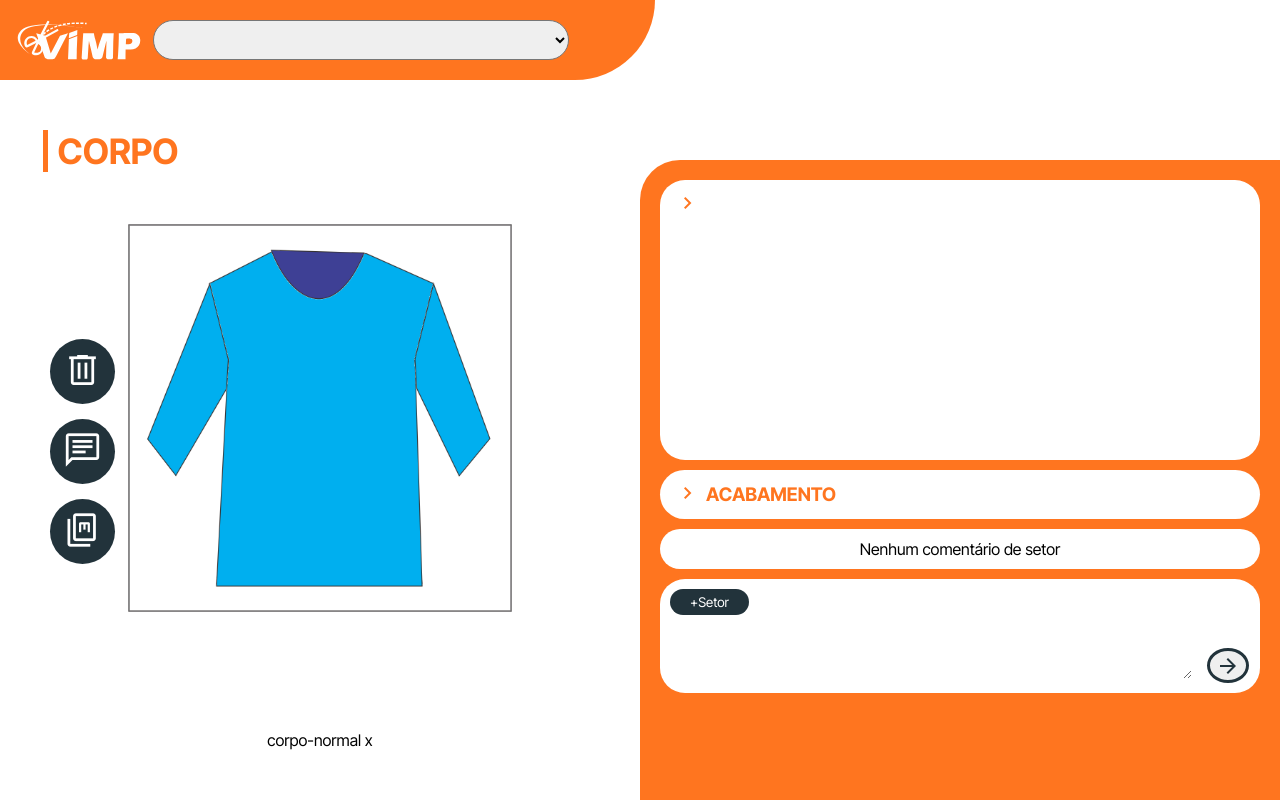
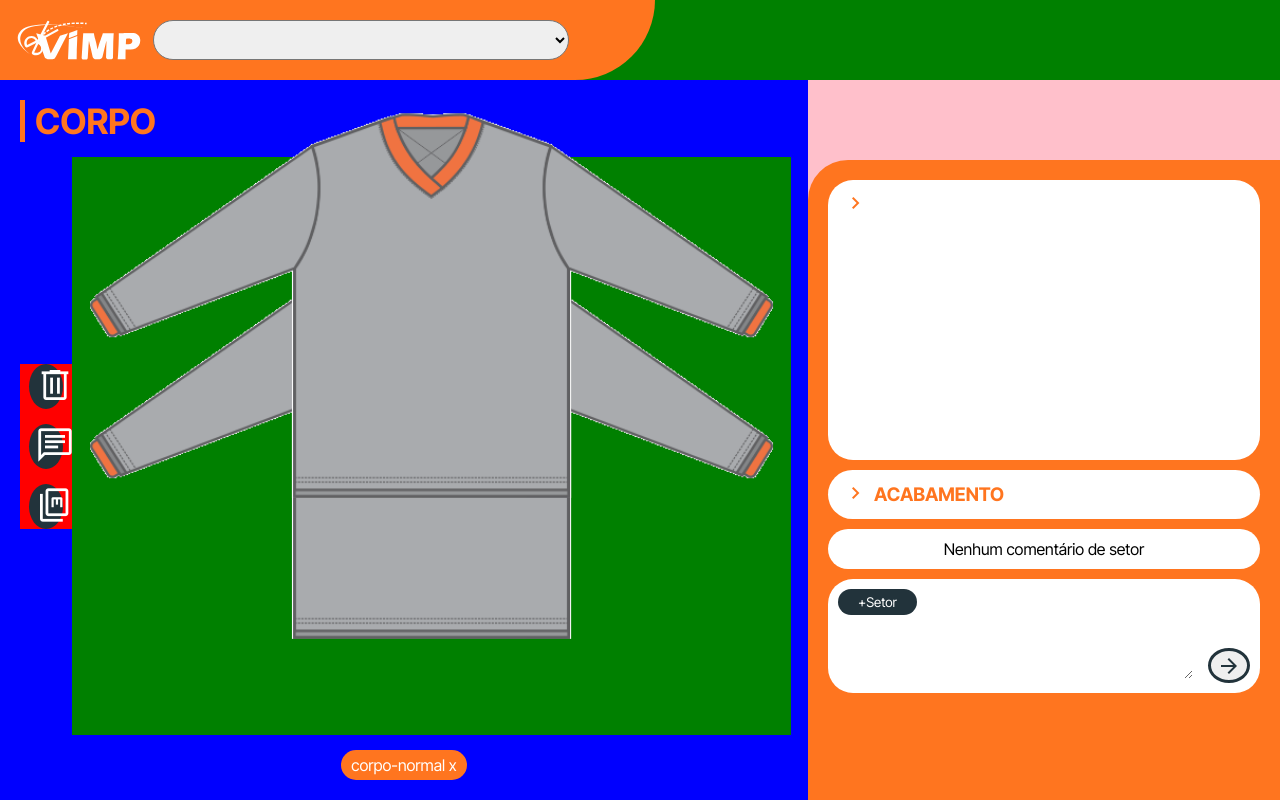
Before and after one commit to vinivip/VIMP-sandbox-, a PHP site: page / in a window 1280 px wide. Run offline with PHP 8.4, Linux system fonts and the light colour scheme; lists and menus that the app fills with data are empty; some libraries are stand-ins or nearby versions.

Commit message:
correção grid upload modelo teste

```diff
--- a/index.php
+++ b/index.php
@@ -9,7 +9,7 @@
     <link rel="stylesheet" href="https://fonts.googleapis.com/css2?family=Material+Symbols+Outlined:opsz,wght,FILL,GRAD@24,400,0,0" />
 </head>
 <body onload="preload()">
-    <header>
+    <header style="background-color: green;">
         <nav id="nav-os" class="nav-os">
             <img src="assets/logo.svg" alt="logoVIMP">
             <select id="changeItem">
@@ -17,10 +17,11 @@
             </select>
         </nav>
     </header>
-    <main>
-        <section id="view" class="view">
-            <section>
+    <main >
+        <section style="background-color: blue;" id="view" class="view">
                 <h1 class="partTitle">CORPO</h1>
+                <section class= "modelingContainer" style="height: 85%;">
+                    <div style="display: inline-block; width:15%; background-color: red; text-align: center; ">
                         <nav id="sideMenu">
                             <button id="sideMenuDelete">
                                 <span class="material-symbols-outlined">
@@ -38,29 +39,27 @@
                                 </span>
                             </button>
                         </nav>
+                    </div>
+
+                    <div id="slices"  class="" style="display: inline-block; width:95%; background-color: green; height:100%; position:relative ">
+                        <div id="slice.body" class="" style="height: 100% ; display: flex;justify-content: center;">
+
+                            <img  src="templates/teste01.png" style="max-height: 100%;">
+                        </div>
+                        <div id="slice.body" class="" style="height: 100% ; display: flex; justify-content: center;position:relative; margin-top: -100%;">
+
+                            <img  src="templates/teste01.png" style="max-height: 100%;">
+                        </div>
+
+
+                    </div>
+                </section>
                 <ul>
                     <li>corpo-normal x</li>
+                </ul>
 
-                </ul>
         </section>
-            <div id="slices"  class="slices">
-                <div id="slice.body" class="slice">
-                    <img class="parts" src="templates/body/finishings/01.png" alt="tipo-corpo">
-                    <img  class="parts" src="templates/body/types/01.png" alt="acabamento-corpo">
-                </div>
-
-                <div id="slice.arm" class="slice">
-                    <!-- <img src="templates/arm/finishings/01.png" alt="acabamento-manga"> -->
-                    <img src="templates/arm/types/04.png" alt="tipo-manga">
-                </div>
-
-                <div id="slice.collar" class="slice">
-                    <!-- <img src="templates/collar/finishings/01.png" alt="acabamento-gola"> -->
-                    <img src="templates/collar/types/01.png" alt="tipo-gola">
-                </div>
-            </div>
-        </section>
-        <section class="menu" id="menu">
+        <section style="background-color: pink;" class="menu" id="menu">
             <nav id="partsNavigation">
                 <ul id="navParts">
 
--- a/scripts/components/typeParts.js
+++ b/scripts/components/typeParts.js
@@ -14,6 +14,7 @@ function hideItemParteMins()
 {
 
     $(`.part${currentPart}`).hide()
+    $(`.part${currentPart}`).off()
 
 }
 function atualizaItemParteSelecionada()
@@ -72,7 +73,7 @@ function rendItemParteMins(items,element)
 
         item => {
 
-            img = new Image()
+
             element.innerHTML += `
                 <div
                     id='${item.codigoItemParteProduto}'
@@ -81,6 +82,7 @@ function rendItemParteMins(items,element)
                 >
                    <img
                     src="assets/miniaturas/icon_item_parte_${item.codigoItemParteProduto}.webp"
+                    onerror="this.src='assets/miniaturas/default.png'"
 
                    alt="${item.descItemParteProduto}">
 
--- a/scripts/libs/togglers.js
+++ b/scripts/libs/togglers.js
@@ -13,16 +13,13 @@ function unselectPart(partID){
 
 
 function selectItem(item){
-
     $(item).addClass('selected');
 }
 function unselectItem(item){
-    console.log(item)
     $(item).removeClass('selected');
 
 }
 function enableItem(item){
-    console.log(item)
     $(item).addClass('enabled');
     $(item).on('click',useItemParteMins)
 }
--- a/styles.css
+++ b/styles.css
@@ -98,20 +98,25 @@ header{
 main{
     height: 90vh;
     display: flex;
-}main section{
-    width: 50%;
+}
+/* main section{ */
+    /* width: 50%;
 
-}
+} */
 
 /* view ======================================================================================================*/
 
 .view {
     display: flex;
+    flex-direction: column;
     position: relative;
+    width: 60vw;
+    justify-content: space-between;
+    padding: 20px;
 
 
-}.view section{
-    position: absolute;
+}
+/* .view section{
     display: flex;
     flex-direction: column;
     justify-content: space-between;
@@ -121,7 +126,8 @@ main{
     padding: 50px;
     box-sizing: border-box;
 
-}.view section h1{
+} */
+.view h1{
     font-size: 35px;
     text-align: left;
     width: 100%;
@@ -129,50 +135,69 @@ main{
     color: var(--main-bg);
     padding-left: 10px;
 }
+.view ul{
+    display: flex;
+   justify-content: center;
+}
+.view li{
+    background-color: var(--main-bg);
+    color: var(--white);
+    padding: 5px 10px;
+    border-radius: 15px;
+}
 
-.view section nav{
+.modelingContainer{
+    display: flex;
+    flex-direction: row;
+    align-items: center;
+    width: 100%;
+}
+
+.modelingContainer nav{
     display: flex;
     flex-direction: column;
     align-items: start;
+
     gap: 15px;
-    width: 100%;
 }
-.view section nav button{
-    width: 65px;
+.modelingContainer nav button{
+    width: 65%;
+    margin-left: 17.5%;
     aspect-ratio: 1/1;
     border:none;
     border-radius: 50%;
     cursor: pointer;
     transition: all 500ms;
-}.view section nav button:hover{
+}.modelingContainer nav button:hover{
     scale: 1.1;
     transition: all 500ms;
-}.view section nav button .material-symbols-outlined{
+}.modelingContainer nav button .material-symbols-outlined{
     font-size: 40px;
     text-align: center;
 }
 
 
 
-.modelingContainer{
+.slices{
+
+    position: relative;
+    width: 60%;
+    margin: 0 auto;
     display: flex;
+    align-items: center;
     justify-content: center;
+
+} .slices .slice{
+
+    position: relative;
+    width: 100%;
+    display: flex;
     align-items: center;
 
-}.slices{
+}.slices .slice img{
     position: relative;
-    width: 60%;
-    left: 20%;
-    display: flex;
-
-} .slices .slice{
-    top: 20%;
-    position: absolute;
     width: 100%;
-
-}.slices .slice img{
-    position: absolute;
-    width: 100%;
+    margin: -100%;
 }
 
 
@@ -180,7 +205,9 @@ main{
 /* menu modelagem ============================================================================================*/
 
 /* NAVEGAÇÃO */
-
+.menu{
+    width: 40%;
+}
 .menu nav{
     display: flex;
     list-style: none;
@@ -196,7 +223,7 @@ main{
     display: none;
     border-radius: 15px 15px 0px 0px;
     padding: 0px 5px;
-    width: 8%;
+    width: 10%;
     text-align: center;
     border: 5px solid;
     border-bottom: none;
@@ -229,7 +256,7 @@ main{
 
 }
 .menu nav ul li:hover{
-    width: 10%;
+    width: 12%;
 
 }
 
```
Also changed, not shown: assets/miniaturas/icon_item_parte_21.webp (added), assets/miniaturas/icon_item_parte_22.webp (added), assets/miniaturas/icon_item_parte_80.webp (added), templates/teste01.png (added). Lines whose indentation alone changed are shown as unchanged.
